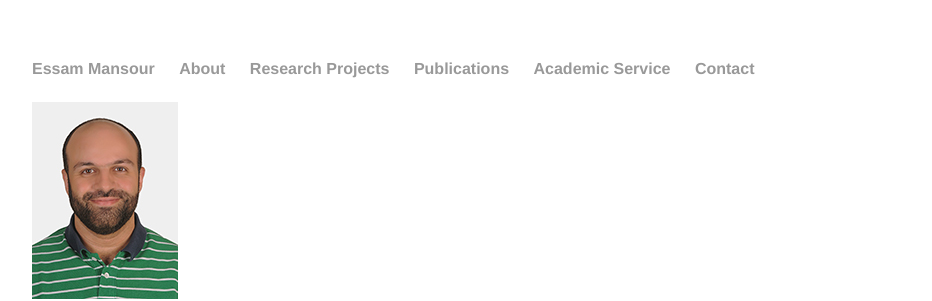
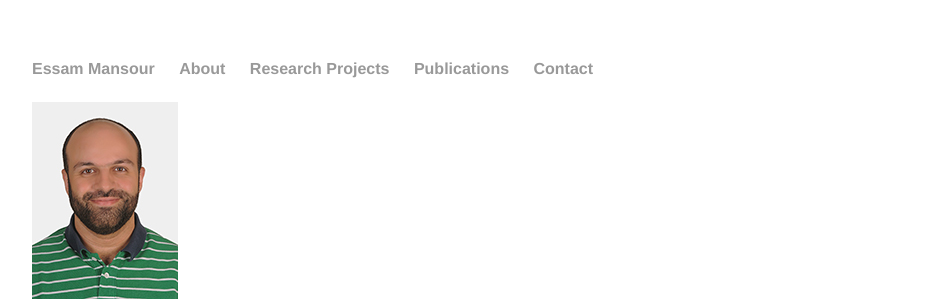
Before and after one commit to mansoure/mansoure.github.io, a Jekyll site: the page built from index.md, in a window 1280 px wide. Shown: the top 301 px of the page, without its empty margins (160-1092 px from the left). Built offline with Jekyll 4.4.1, drawn with Linux system fonts in a browser that asks for light colours.

Commit message:
Update default.html

```diff
--- a/_layouts/default.html
+++ b/_layouts/default.html
@@ -12,7 +12,7 @@
 		        	<li><a href="/about">About</a></li>
 				<li><a href="/research">Research Projects</a></li>
 				<li><a href="/publications">Publications</a></li>
-				<li><a href="/service">Academic Service</a></li>
+				<!--li><a href="/service">Academic Service</a></li-->
 				<li><a href="/contact">Contact</a></li>
 	        		<!--li><a href="/cv">CV</a></li-->
 	        		<!--li><a href="/blog">Blog</a></li-->
```
